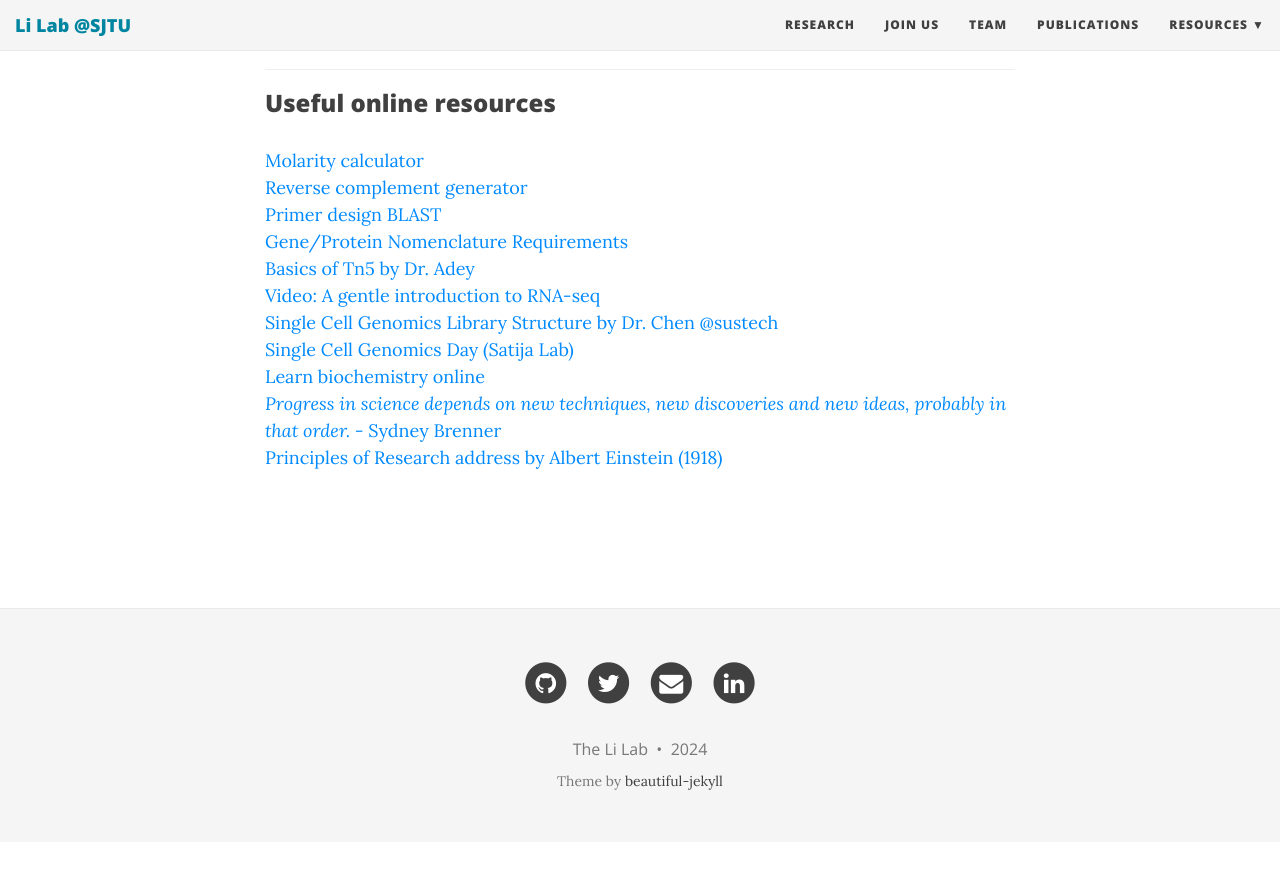
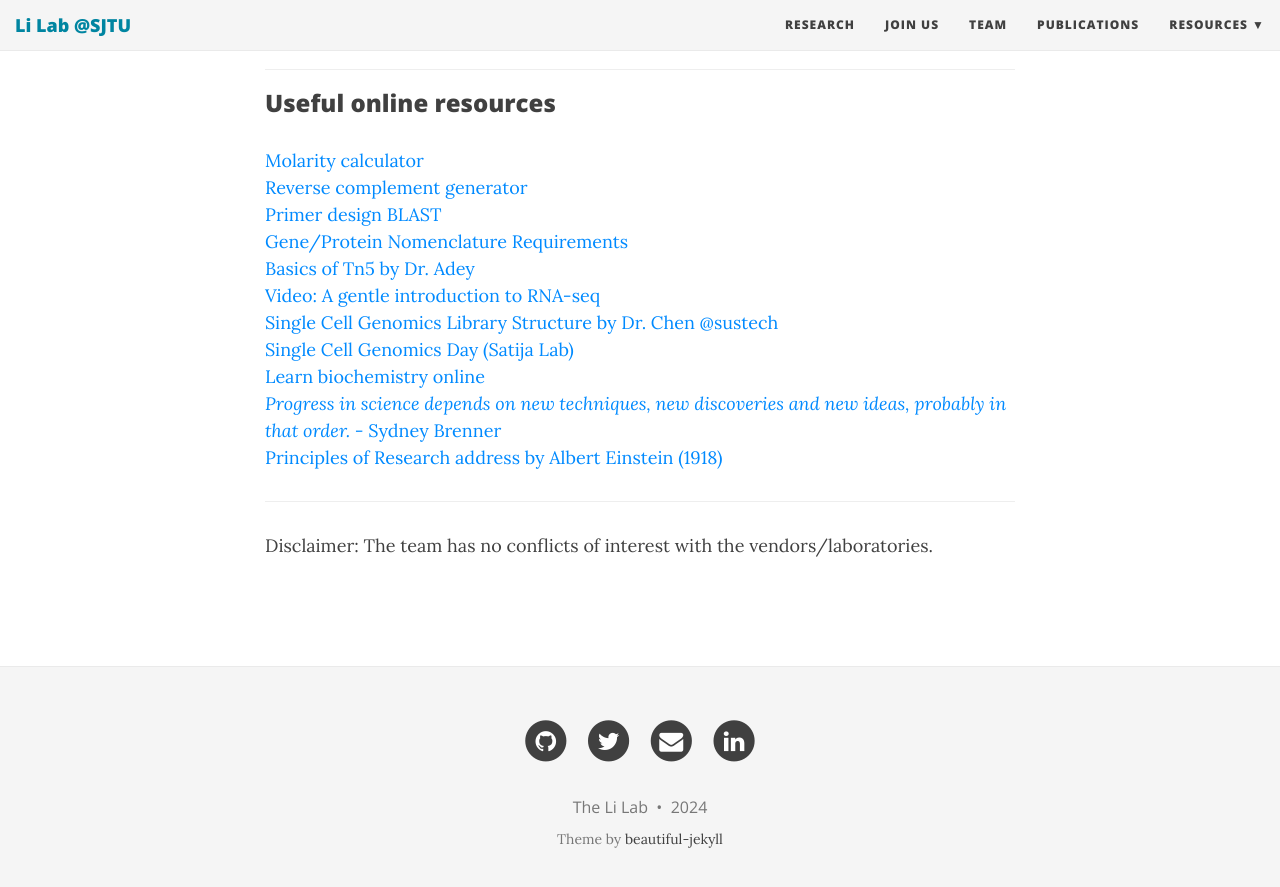
Before and after one commit to TheLiLab/thelilab.github.io, a Jekyll site: the page built from wetlab.md, in a window 1280 px wide and 900 px high, scrolled down 1638 px. Shown: the top 887 px of the window. Built offline with Jekyll 4.4.1, drawn with Linux system fonts in a browser that asks for light colours; nearby versions of some CDN libraries; before the commit the page ends 2480 px from its top, so only the background shows below that.

Commit message:
Update wetlab.md

```diff
--- a/wetlab.md
+++ b/wetlab.md
@@ -57,4 +57,6 @@ Video illustration of Sequencing by Synthesis (边合成边测序): [English](ht
 [_Progress in science depends on new techniques, new discoveries and new ideas, probably in that order._ - Sydney Brenner](https://www.nature.com/articles/285358a0)<br>
 [Principles of Research address by Albert Einstein (1918)](https://www.site.uottawa.ca/~yymao/misc/Einstein_PlanckBirthday.html)<br>
 
+<hr>
+Disclaimer: The team has no conflicts of interest with the vendors/laboratories.<br>
 <br>
```
